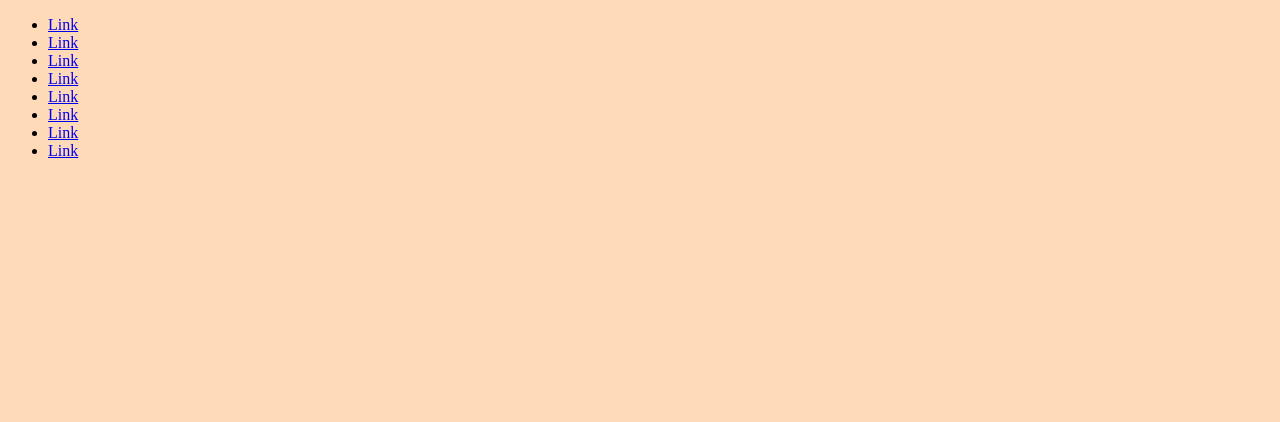
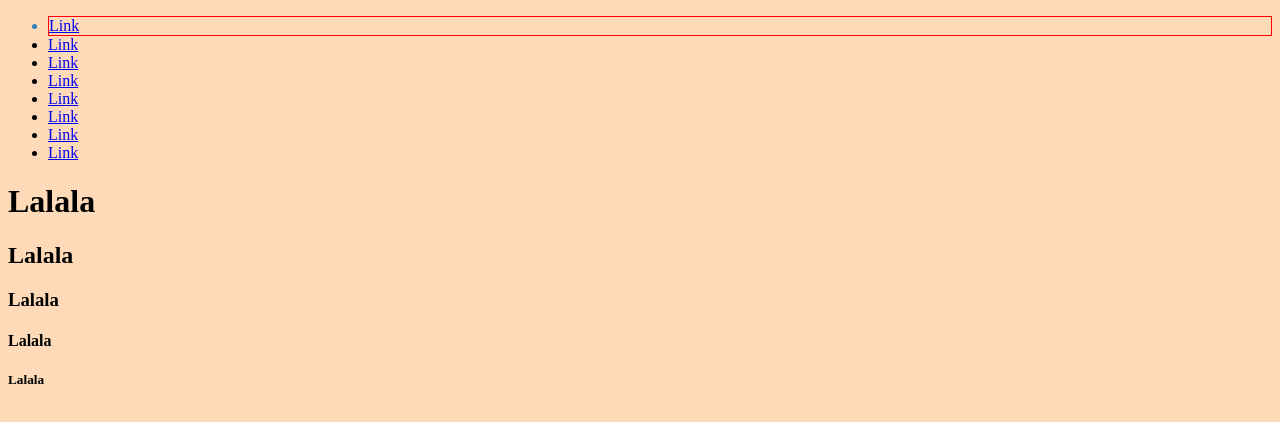
Before and after one commit to ooyuo/SCSS-Masterclass, a website: page index.html in a window 1280 px wide. Drawn offline with Linux system fonts and the light colour scheme.

Commit message:
#3.3 CSS Variables

```diff
--- a/index.html
+++ b/index.html
@@ -11,7 +11,7 @@
         <ul>
             <li><a href="#" target="_blank">Link</a></li>
             <li><a href="#" target="_blank">Link</a></li>
-            <li class="target"><a href="#" target="_blank">Link</a></li>
+            <li><a href="#" target="_blank">Link</a></li>
             <li><a href="#" target="_blank">Link</a></li>
             <li><a href="#" target="_blank">Link</a></li>
             <li><a href="#" target="_blank">Link</a></li>
@@ -19,5 +19,11 @@
             <li><a href="#" target="_blank">Link</a></li>
         </ul>
     </nav>
+
+    <h1>Lalala</h1>
+    <h2>Lalala</h2>
+    <h3>Lalala</h3>
+    <h4>Lalala</h4>
+    <h5>Lalala</h5>
 </body>
 </html>
--- a/styles.css
+++ b/styles.css
@@ -13,3 +13,19 @@ li:not(.target) {
     background-color: slateblue;
 }
 */
+
+:root {
+    --awesomeColor: #2980b9;
+    --awesomeBorder: 1px solid red;
+}
+
+li:first-child {
+    color: var(--awesomeColor);
+    border: var(--awesomeBorder);
+}
+
+@custom-selector :--headers h1, h2, h3, h4, h5, h6;
+
+:--headers {
+  color: #8e44ad;
+}
```
